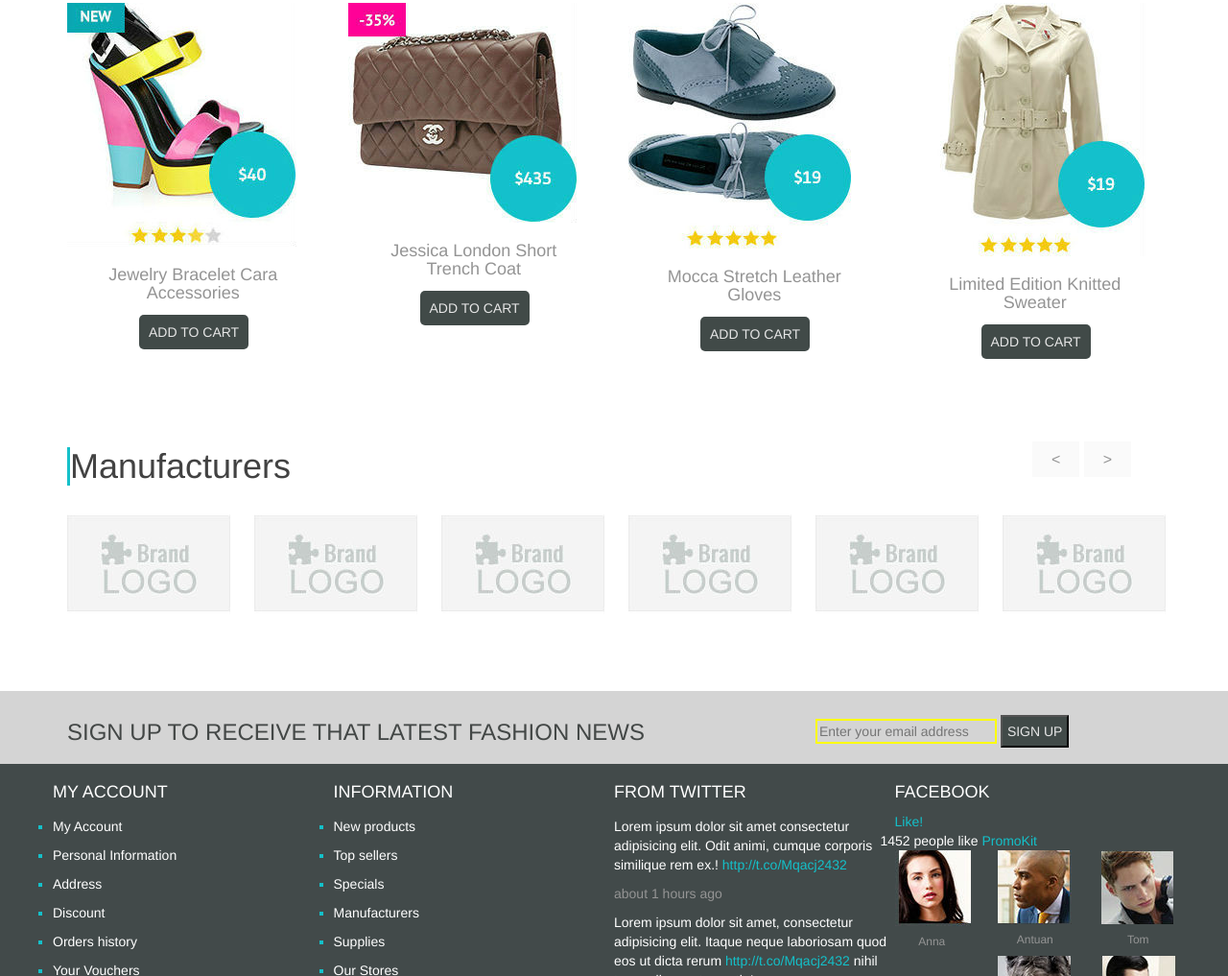
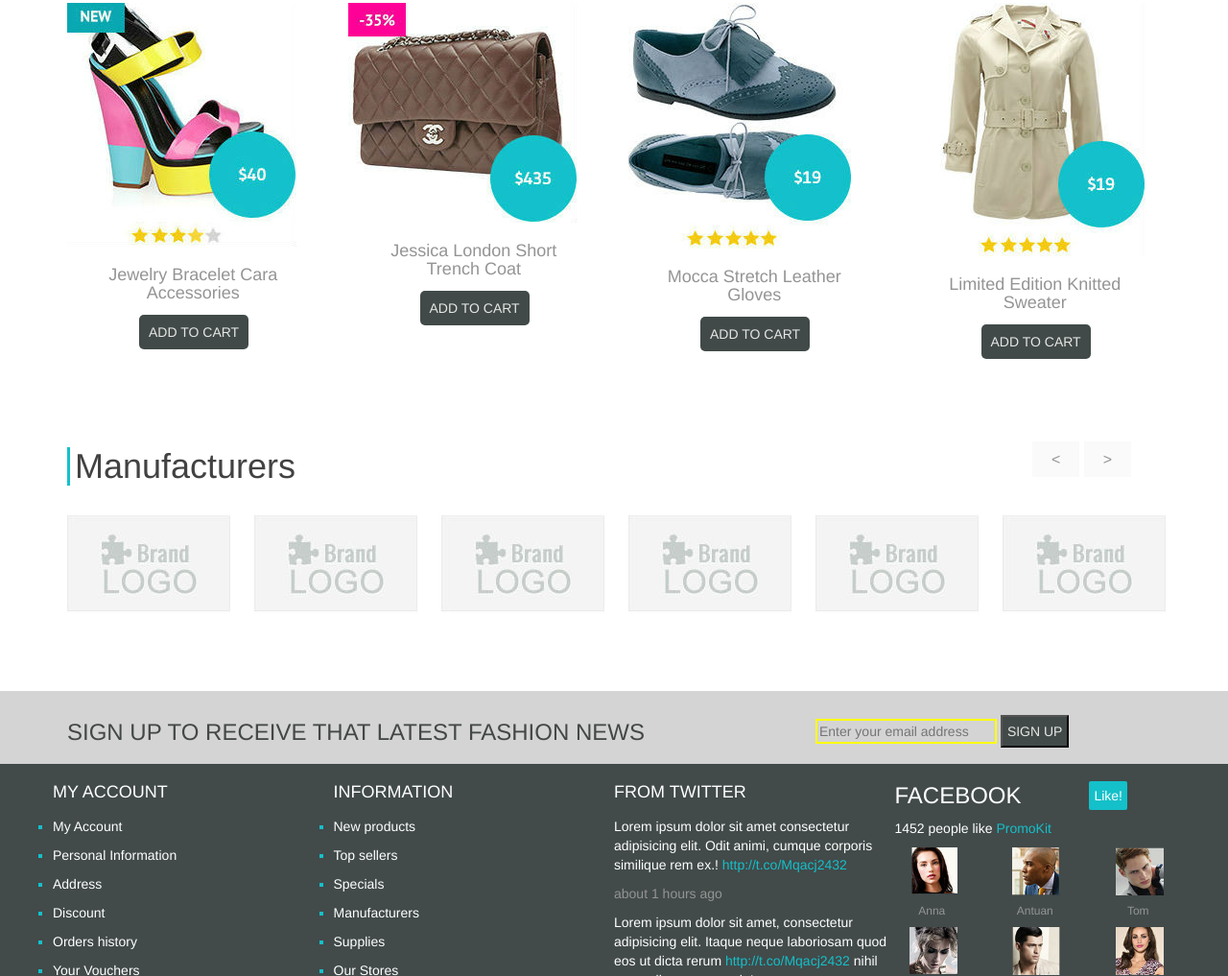
Before and after one commit to ojrobinson1993/Bootstrap_Project, a plain HTML site: page index.html in a window 1280 px wide. Shown: the part 1783-2800 px from the top of the page at 96% size. Drawn offline with Linux system fonts and the light colour scheme.

Commit message:
Phase 3 Complete

```diff
--- a/css/style.css
+++ b/css/style.css
@@ -107,13 +107,6 @@ body {
     color: #353838;
 }
 /*HERO IMAGE*/
-.hero-back {
-    background: rgb(211,212,210);
-    background: -moz-linear-gradient(top, rgba(211,212,210,1) 0%, rgba(242,242,240,1) 51%, rgba(211,212,210,1) 100%);
-    background: -webkit-linear-gradient(top, rgba(211,212,210,1) 0%,rgba(242,242,240,1) 51%,rgba(211,212,210,1) 100%);
-    background: linear-gradient(to bottom, rgba(211,212,210,1) 0%,rgba(242,242,240,1) 51%,rgba(211,212,210,1) 100%);
-    filter: progid:DXImageTransform.Microsoft.gradient( startColorstr='#d3d4d2', endColorstr='#d3d4d2',GradientType=0 );
-}
 
 /*PROMOTIONS*/
 .promo img{
@@ -129,6 +122,7 @@ body {
 .nflash h1{
     border-left: 3px solid #14c0c9;
     color: #424242;
+    padding-left: 5px;
 }
 
 .btn {
@@ -175,6 +169,7 @@ body {
 .wtv h1{
     border-left: 3px solid #14c0c9;
     color: #424242;
+    padding-left: 5px;
 }
 
 .wtv a{
@@ -188,6 +183,7 @@ body {
 .best h1{
     border-left: 3px solid #14c0c9;
     color: #424242;
+    padding-left: 5px;
 }
 
 .btn {
@@ -237,6 +233,7 @@ body {
 .mf h1{
     border-left: 3px solid #14c0c9;
     color: #424242;
+    padding-left: 5px;
 }
 
 .mf-img {
@@ -369,6 +366,49 @@ body {
 .social-hour {
     color: #949494;
 }
+
+.socialf {
+    color: white;
+    margin: 0;
+    padding: 0;
+    position: relative;
+}
+
+.socialf p{
+    margin-left: 15px;
+}
+
+.socialf img{
+    height: 50px;
+    width: 50px;
+    margin-left: 15px;
+}
+
+.socialf h4{
+    color: #949494;
+    font-size: 12px;
+    text-align: center;
+}
+
+.socialfbtn {
+    background-color: #14c0c9;
+    color: white;
+    border-radius: 2px;
+    padding: 5px;
+    position: absolute;
+    right: 50px;
+    top: 18px;
+}
+
+.socailfbtn a{
+    text-decoration: none;
+}
+
+.socialfpromo {
+    text-decoration: none;
+    color: #14c0c9;
+}
+
 /*SOCIAL MEDIA COPYRIGHT*/
 .footercopy {
     border-top: 2px solid #353838;
--- a/index.html
+++ b/index.html
@@ -247,11 +247,11 @@
                     <li class="social-hour">about 3 hours ago</li>
                 </ul>
             </div>
-            <div class="social col-sm-3">
+            <div class="socialf col-sm-3">
                 <h3>FACEBOOK</h3>
-                <a href="#">Like!</a>
-                <div class="fbimg row">
-                    <p>1452 people like <a href="#">PromoKit</a></p>
+                <a class="socialfbtn" href="#">Like!</a>
+                <div class="row">
+                    <p>1452 people like <a class="socialfpromo" href="#">PromoKit</a></p>
                     <div class="col-sm-4">
                         <img src="images/person1.jpg">
                         <h4>Anna</h4>
```
